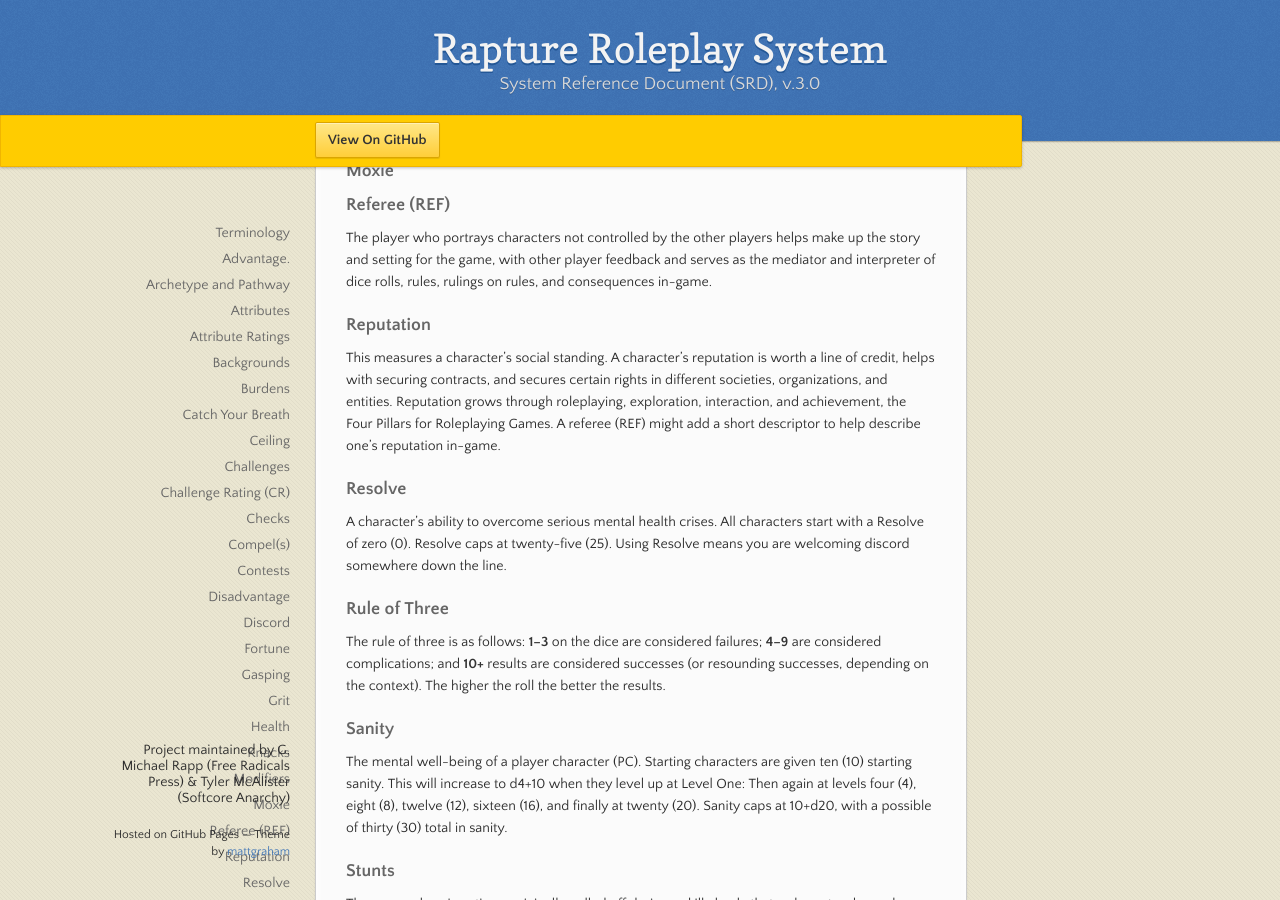
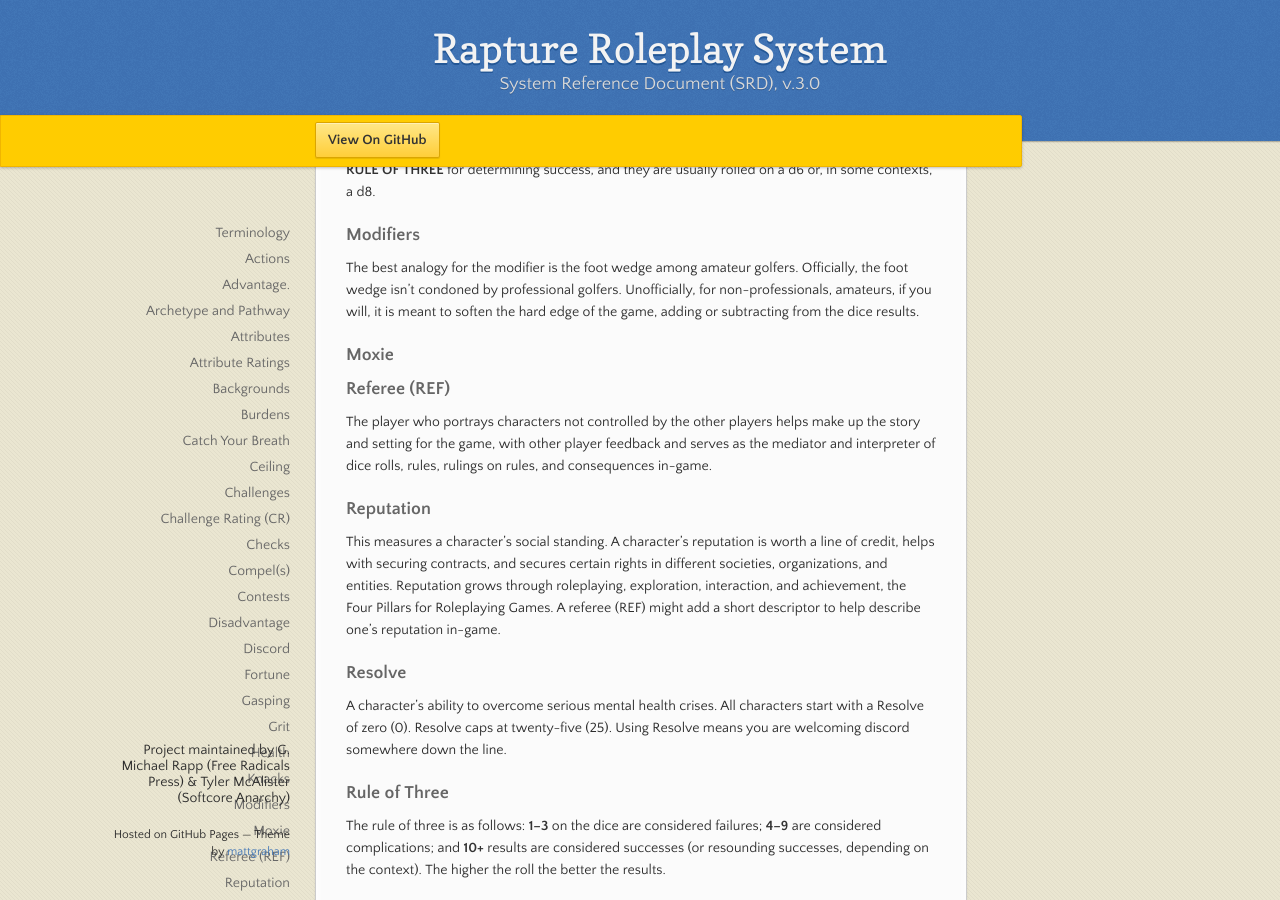
Before and after one commit to GMichaelRapp/rapture, a Jekyll site: the page built from terminology.md, in a window 1280 px wide and 900 px high, scrolled down 2797 px. Built offline with Jekyll 4.4.1, drawn with Linux system fonts in a browser that asks for light colours; some of the changed text lies outside the part shown.

Commit message:
Update terminology.md

```diff
--- a/terminology.md
+++ b/terminology.md
@@ -12,6 +12,9 @@ description: System Reference Document (SRD), v.3.0
 
 ## Terminology
 Below there is a list of common terms (often) shared with other games, some not, which will prove useful to know before starting a game powered by the **Rapture Roleplay System**.
+
+### Actions
+Player actions (as defined below) include: Challenges, Checks, Contests, and Tasks. Player actions are classified according to their time and effort to completion (see **Playing the Game** for details).
 
 ### Advantage.
 This simply means a character is facing a given action with advantage on their side. For dice rolls, this means a player might be given an extra die or special modifier to help them succeed.
@@ -77,6 +80,7 @@ The physical well-being of a player character (PC). Starting characters are give
 Those abilities that aren’t quite skills, nor are they stunts. They are the quirky, trivial abilities unique to each character. For example, a knack might be for Sally’s character the way she cleans her weapon, making it more efficient and less likely to jam with extended use. Knacks follow the **RULE OF THREE** for determining success, and they are usually rolled on a d6 or, in some contexts, a d8.
 
 ### Modifiers
+The best analogy for the modifier is the foot wedge among amateur golfers. Officially, the foot wedge isn’t condoned by professional golfers. Unofficially, for non-professionals, amateurs, if you will, it is meant to soften the hard edge of the game, adding or subtracting from the dice results.
 
 ### Moxie
 
```
